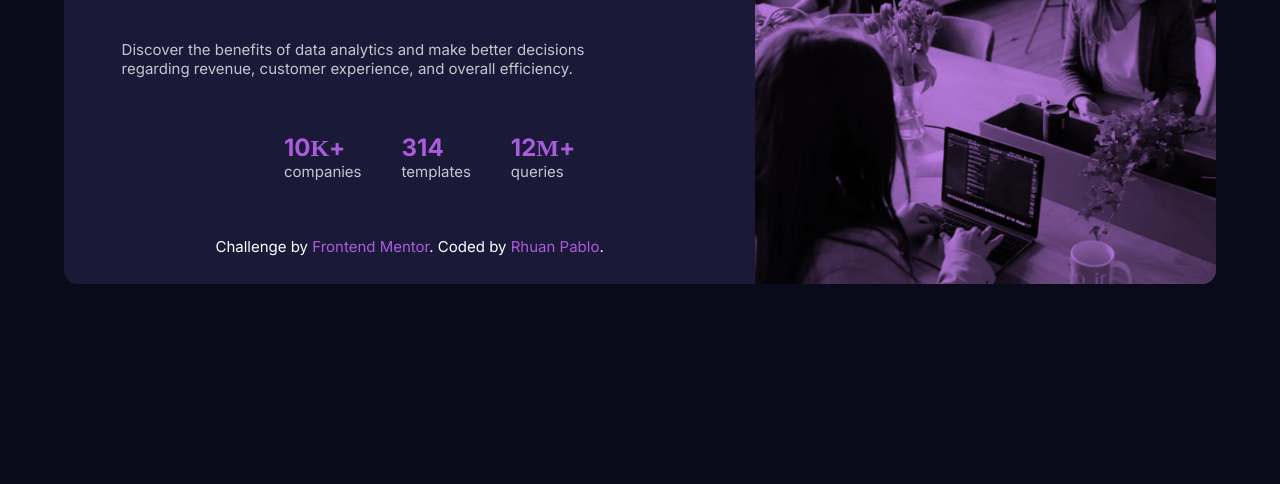
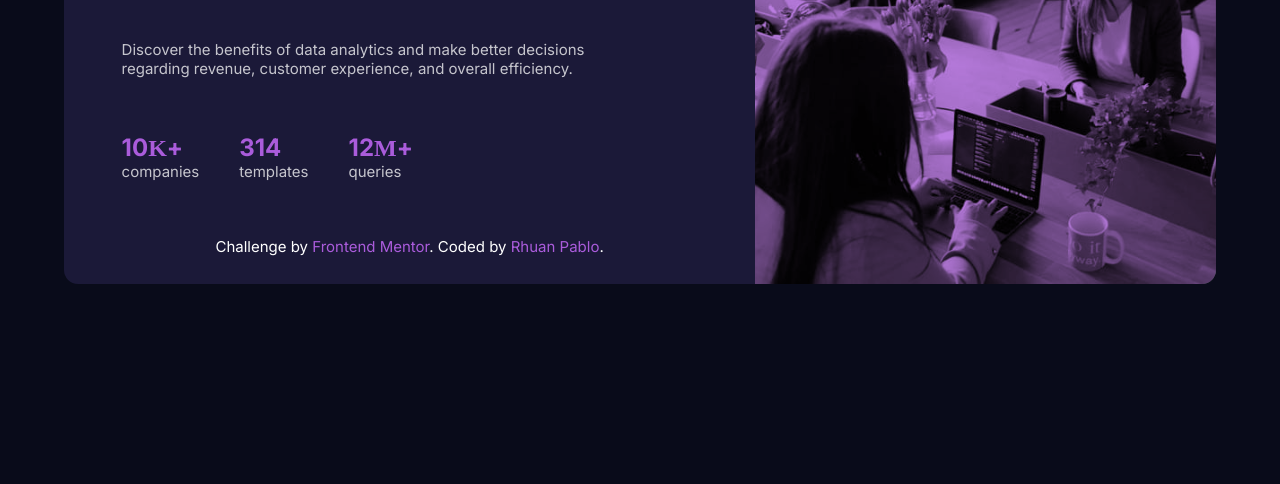
Before and after one commit to Rhuan-P/Stats-Preview-Card, a plain HTML site: page index.html in a window 1280 px wide. Shown: the part 316-800 px from the top of the page. Drawn offline with Linux system fonts and the light colour scheme.

Commit message:
Update style.css

```diff
--- a/CSS/style.css
+++ b/CSS/style.css
@@ -1,7 +1,7 @@
 *{
     margin:0;
     box-sizing: border-box;
-
+    padding: 0;
     list-style: none;
 }
 
@@ -93,14 +93,15 @@ p{
         max-width: 500px;
     }
     .image{
-        background-image: url('/images/image-header-mobile.jpg');
+        background-image: url('/images/image-header-desktop.jpg');
         background-size: cover;
         width: 40%;
         height: 100%;
     }
+    .about{
+        align-self: flex-start;
+    }
     .about ul{
-        text-align:left;
-        align-self: flex-start;
         max-width:min-content ;
         gap: 40px;
         flex-direction:row ;
```
